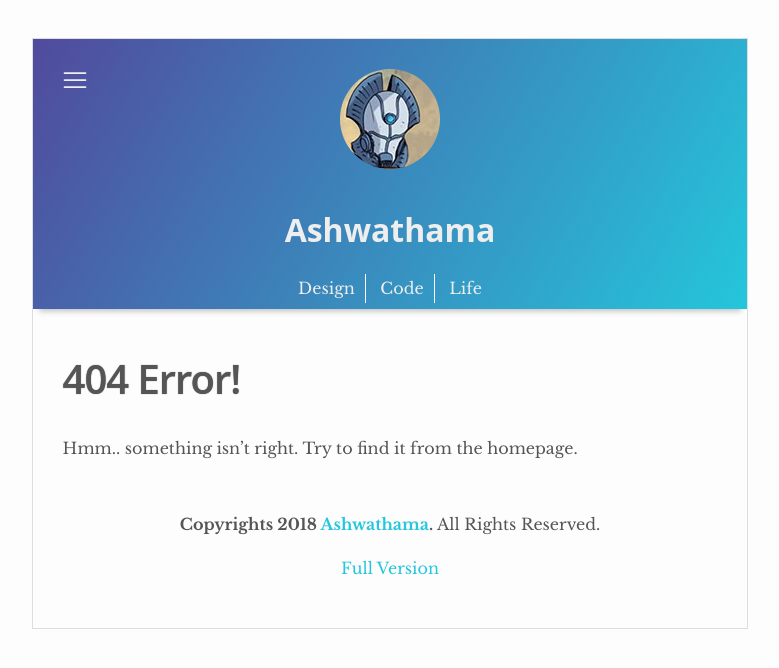
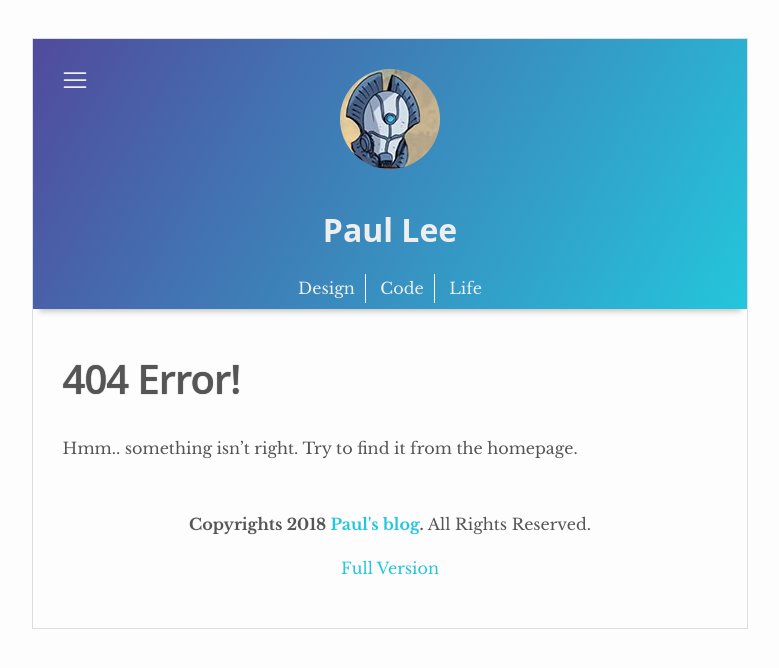
Before and after one commit to sharu725/ashwath, a Jekyll site: the page built from _pages/404.md, in a window 1280 px wide. Shown: the top 668 px of the page, without its empty margins (250-1029 px from the left). Built offline with Jekyll 4.4.1, drawn with Linux system fonts in a browser that asks for light colours; some of the changed lines change nothing that is shown.

Commit message:
Update _config.yml

```diff
--- a/_config.yml
+++ b/_config.yml
@@ -6,7 +6,7 @@
 # 'jekyll serve'. If you change this file, please restart the server process.
 
 # Site settings
-title: Ashwathama
+title: Paul's blog
 description: > # this means to ignore newlines until "baseurl:"
  Ashwathama is a minimal website with an app like design. It also features card layouts for website elements.
 baseurl:
@@ -48,12 +48,12 @@ markdown: kramdown
 include: [_pages] # Includes files inside _pages directory [Do not remove this]
 
 author:
-  name: Ashwathama
+  name: Paul Lee
   image: ashwat.jpg # The author image will be shown on the header. Place this image in /images/ folder.
-  about: Ashwathama is a sage who wrote Mahabharatha. He is the son of Drona. He fought on the Kaurava side against the Pandavas. He put up a pretty good fight with mighty Bhima.
-  twitter: webjeda  # https://twitter.com/ is automatically added
-  facebook: webjeda # https://facebook.com/ is automatically added
-  email: hello@webjeda.com # mailto: is automatically added
+  about:
+  twitter:
+  facebook:
+  email: qudgns200@gmail.com
 
 gems:
   - jekyll-seo-tag
```
